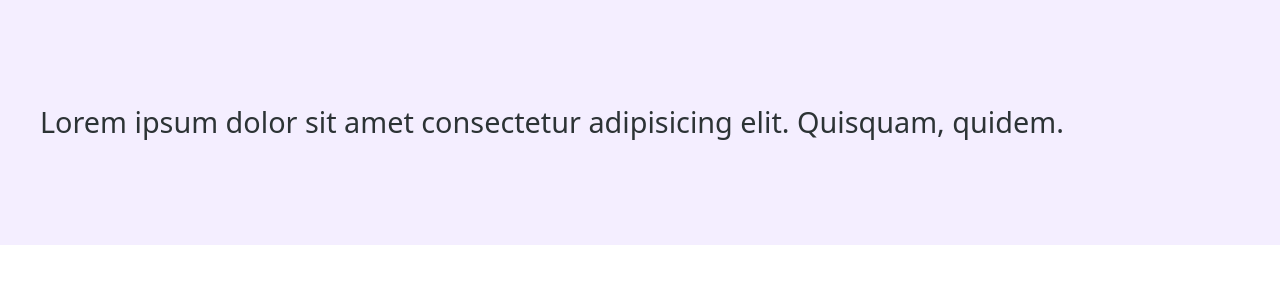
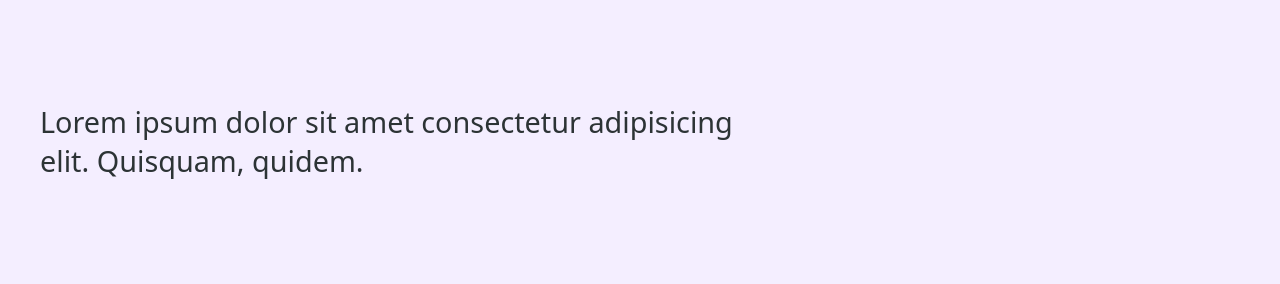
Before and after one commit to Miconen/portfolio, an Astro site: page / in a window 1280 px wide. Shown: the part 5592-5876 px from the top of the page. Before the commit the page ends 5837 px from the top, so only its background shows below. Built offline with nearby package versions, Linux system fonts and the light colour scheme; Astro itself is replaced by a stand-in of ours.

Commit message:
Fixed footer html structure

```diff
--- a/src/pages/index.astro
+++ b/src/pages/index.astro
@@ -80,8 +80,10 @@
 	</main>
 	<div class="transition slant"></div>
 	<footer>
-		<div class="container">
-			<p>Lorem ipsum dolor sit amet consectetur adipisicing elit. Quisquam, quidem.</p>
+		<div class="container bg-alt">
+            <section>
+                <p>Lorem ipsum dolor sit amet consectetur adipisicing elit. Quisquam, quidem.</p>
+            </section>
 		</div>
 	</footer>
 </Layout>
--- a/src/pages/index.scss
+++ b/src/pages/index.scss
@@ -86,15 +86,3 @@
         text-decoration: none;
     }
 }
-
-footer {
-  background-color: var(--color-bg-alt);
-
-  > .container {
-    padding-top: var(--section-spacer);
-    padding-bottom: var(--section-spacer);
-    max-width: var(--container-size-lg);
-    margin-left: auto;
-    margin-right: auto;
-  }
-}
```
